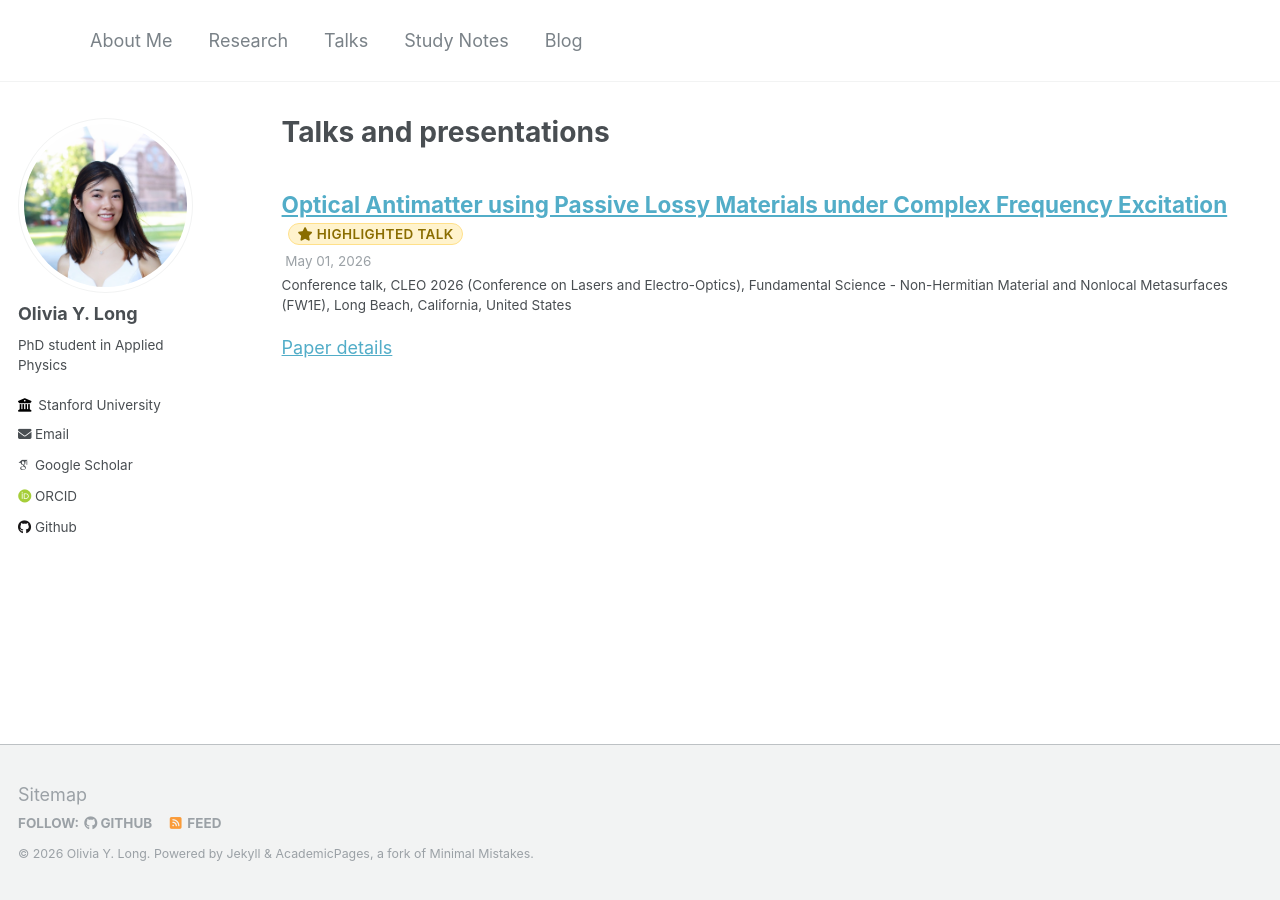
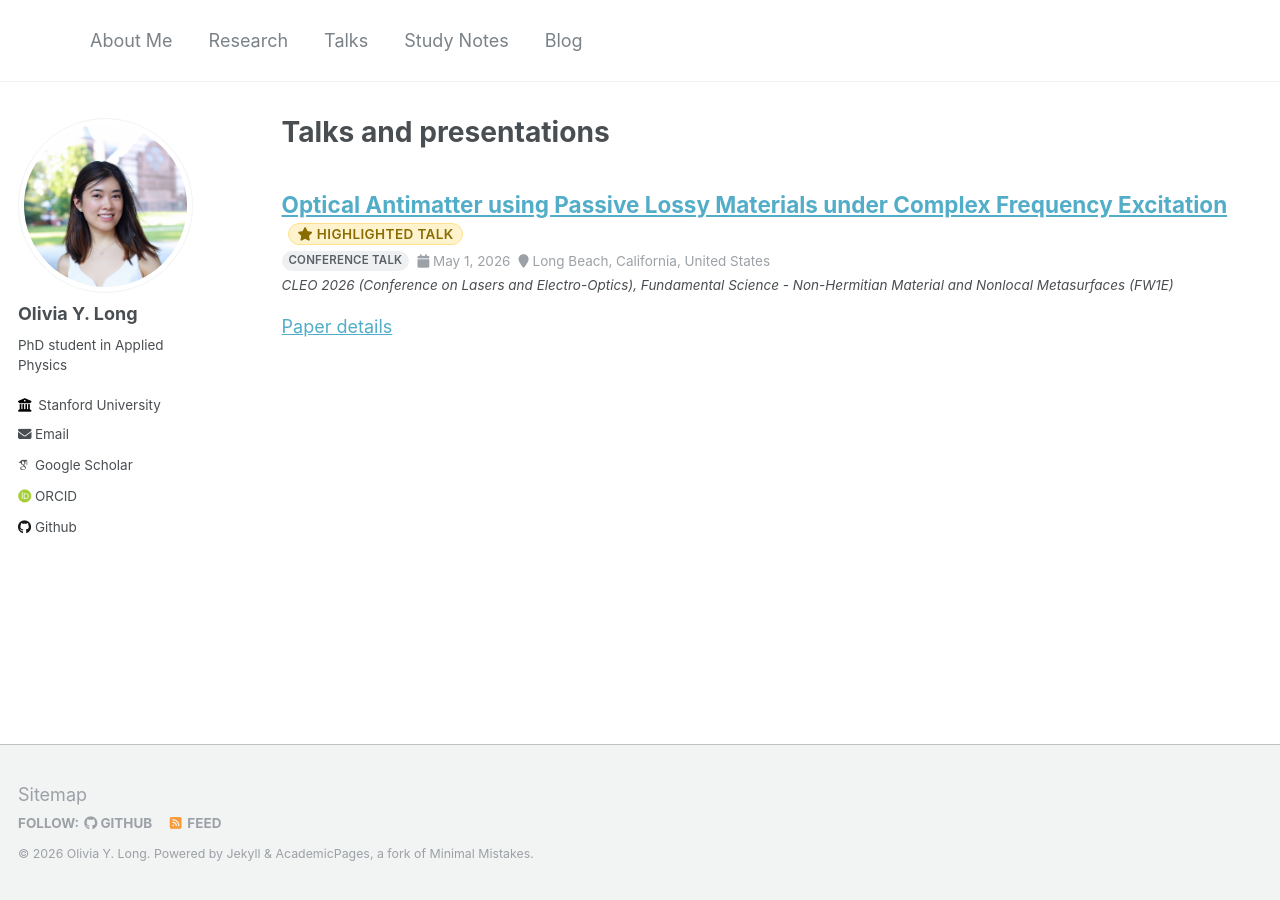
Before and after one commit to oliviaylong/oliviaylong.github.io, a Jekyll site: the page built from _pages/talks.html, in a window 1280 px wide. Built offline with Jekyll 4.4.1, drawn with Linux system fonts in a browser that asks for light colours; some web fonts are replaced.

Commit message:
Improve talk metadata styling
Show type as a pill badge and date/location with icons on one line,
venue in italics below. Also fixes an unclosed <p> tag from the
previous venue/location markup.

```diff
--- a/_includes/archive-single-talk.html
+++ b/_includes/archive-single-talk.html
@@ -38,8 +38,22 @@
     {% if post.read_time %}
       <p class="page__meta"><i class="fa fa-clock-o" aria-hidden="true"></i> {% include read-time.html %}</p>
     {% endif %}
-    {% if post.date %}<p class="page__meta"><i class="fa fa-clock-o" aria-hidden="true"></i> {{ post.date | date: '%B %d, %Y' }}</p>{% endif %}
-    {% if post.venue %}<p class="archive__item-excerpt" itemprop="description">{{post.type}}, {{ post.venue }},  {{post.location}} {% endif %}
+    {% if post.type or post.date or post.location %}
+      <p class="page__meta" style="margin-top:0.3em; margin-bottom:0.3em; display:flex; flex-wrap:wrap; align-items:center; gap:0.6em;">
+        {% if post.type %}
+          <span style="display:inline-block; padding:0.1em 0.6em; font-size:0.85em; font-weight:600; letter-spacing:0.02em; text-transform:uppercase; color:#5b6067; background-color:#eef0f2; border-radius:1em;">{{ post.type }}</span>
+        {% endif %}
+        {% if post.date %}
+          <span><i class="fa fa-calendar" aria-hidden="true"></i> {{ post.date | date: '%B %-d, %Y' }}</span>
+        {% endif %}
+        {% if post.location %}
+          <span><i class="fa fa-map-marker" aria-hidden="true"></i> {{ post.location }}</span>
+        {% endif %}
+      </p>
+    {% endif %}
+    {% if post.venue %}
+      <p class="archive__item-excerpt" itemprop="description" style="font-style:italic; margin-top:0;">{{ post.venue }}</p>
+    {% endif %}
     {% if post.excerpt %}<p class="archive__item-excerpt" itemprop="description">{{ post.excerpt | markdownify }}</p>{% endif %}
   </article>
 </div>
```
